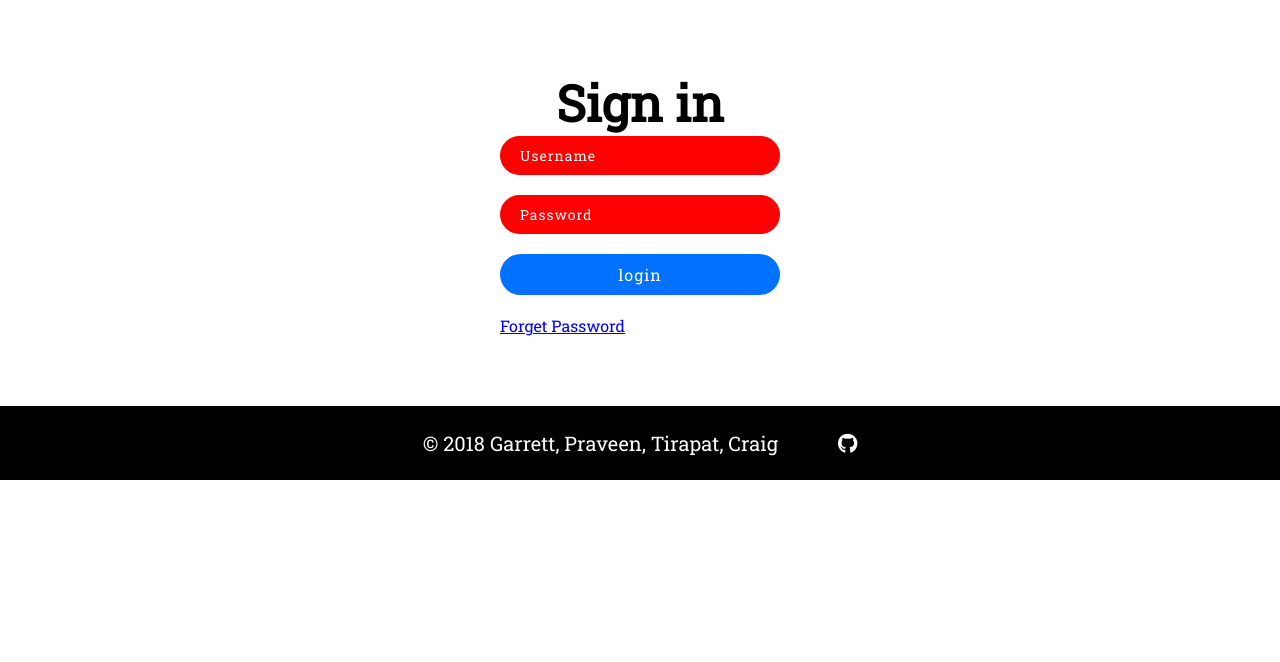
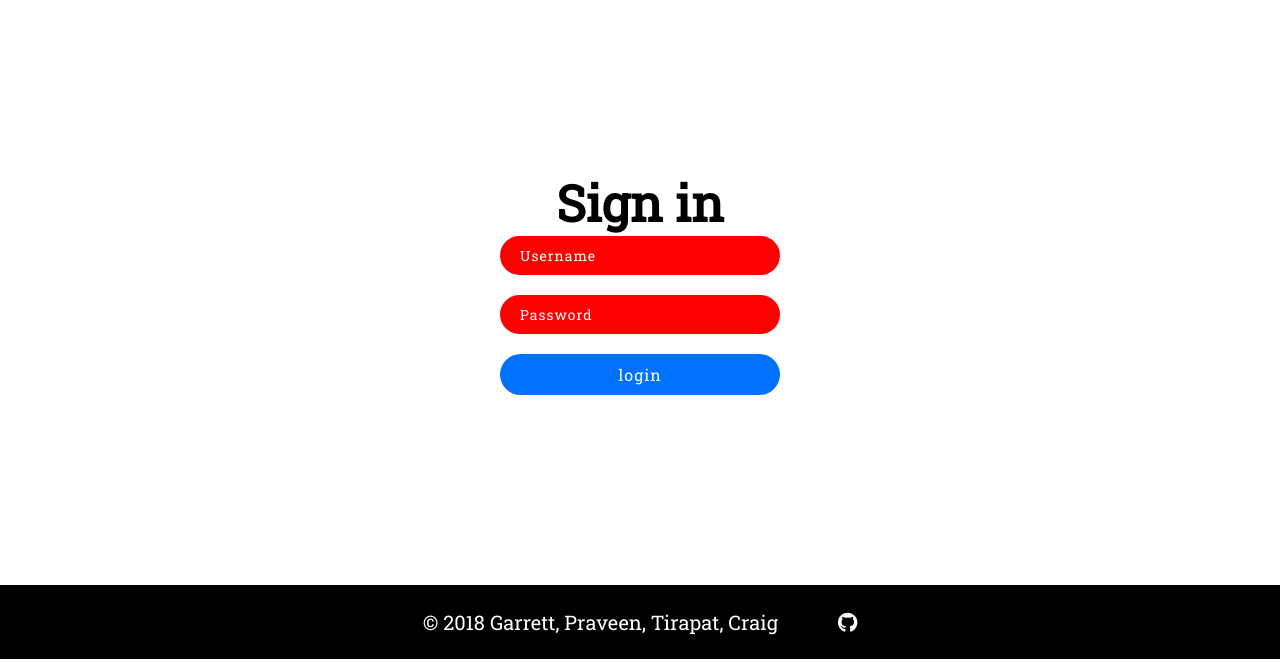
Before and after one commit to blahahaha13/project-2, a Django app: page /login/ in a window 1280 px wide. Shown: the part 138-800 px from the top of the page. Run offline with Django 3.2, Linux system fonts and the light colour scheme; some libraries are stand-ins or nearby versions.

Commit message:
small html changes

```diff
--- a/motorcycle/templates/about.html
+++ b/motorcycle/templates/about.html
@@ -6,3 +6,5 @@ Beemer Boys is your one-stop-shop for your latest and greatest roadster BMW moto
 The concept is the result of the collective minds of Garrett, Tirapat, Praveen and Craig. We hope you enjoy your visit.
 
 {% endblock %}
+
+<!-- Change font to white and push footer down -->
--- a/motorcycle/templates/form.html
+++ b/motorcycle/templates/form.html
@@ -1,12 +1,12 @@
 {% extends 'base.html' %}
 
 {% block content %}
-<section class="form-container">
+<section class="form-container login-form-container">
   <div class="container">
     <div class="login-form">
       <h1>Sign in</h1>
       {% if error %}
-        <p style="background-color: salmon; padding: 10px; ">{{ error }}</p>
+        <p class="error">{{ error }}</p>
       {% endif %}
       <form action="{% url 'login' %}" method="POST">
         {% csrf_token %}
@@ -15,7 +15,6 @@
         <input type="password" name="password" placeholder="Password" minlength="4">
         <input type="submit" name="" value="login">
       </form>
-      <a href="#"> Forget Password</a>
     </div>
   </div>
 </section>
--- a/motorcycle/templates/register.html
+++ b/motorcycle/templates/register.html
@@ -6,7 +6,7 @@
     <div class="login-form">
       <h1>Sign in</h1>
       {% if error %}
-        <p style="background-color: salmon; padding: 10px; ">{{ error }}</p>
+        <p class="error">{{ error }}</p>
       {% endif %}
       <form action="{% url 'register' %}" method="POST">
         {% csrf_token %}
@@ -19,7 +19,6 @@
         <input type="password" name="password2" placeholder="confirm password" minlength="4">
         <input type="submit" name="" value="register">
       </form>
-      <a href="#"> Forget Password</a>
     </div>
   </div>
 </section>
```
